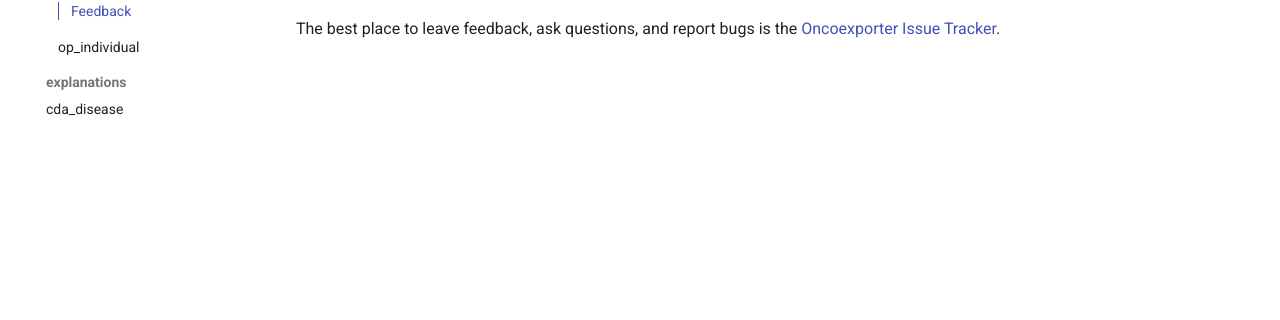
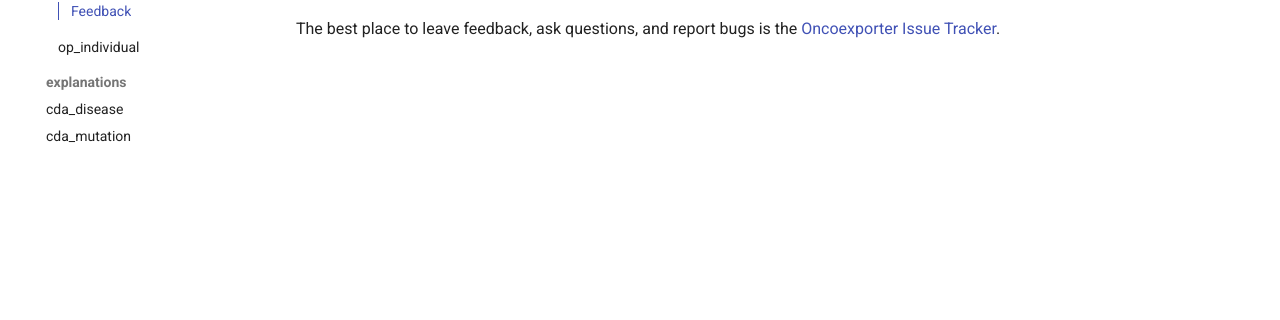
Before and after one commit to monarch-initiative/oncoexporter, an MkDocs documentation site: the page built from docs/index.md, in a window 1280 px wide. Shown: the part 360-680 px from the top of the page. Built offline with MkDocs 1.6.1 and Material for MkDocs 9.7.7, drawn with Linux system fonts in a browser that asks for light colours.

Commit message:
documentation

```diff
--- a/mkdocs.yml
+++ b/mkdocs.yml
@@ -31,11 +31,13 @@
       - cda_individual_factory: 'cda/cda_individual_factory.md'
       - cda_disease_factory: 'cda/cda_disease_factory.md'
       - cda_biosample_factory: 'cda/cda_biosample_factory.md'
+      - cda_mutation_factory: 'cda/cda_mutation_factory.md'
     - model:
       - "overview": "index.md"
       - "op_individual": "model/op_individual.md"
   - explanations:
     - cda_disease: 'explanations/cda_disease.md'
+    - cda_mutation: 'explanations/cda_mutation.md'
 
 
 plugins:
```
